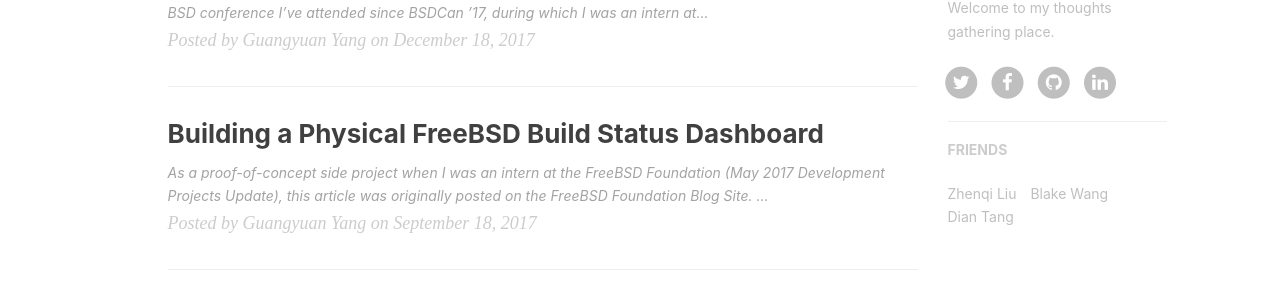
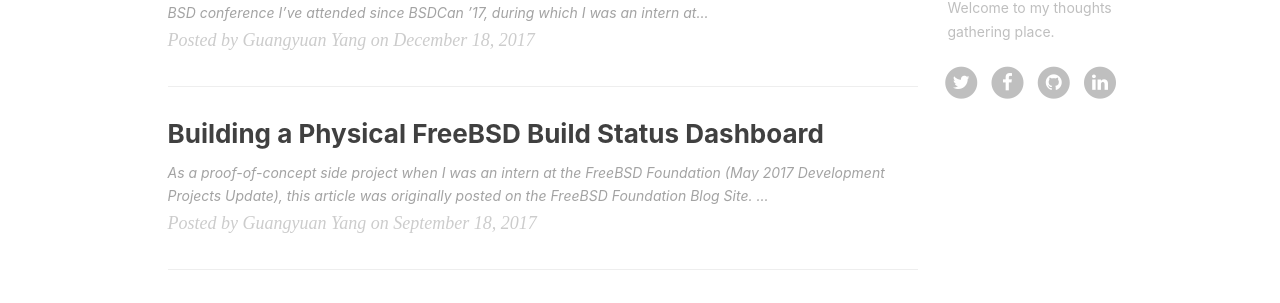
Before and after one commit to yzgyyang/yzgyyang.github.io, a Jekyll site: the page built from index.html, in a window 1280 px wide. Shown: the part 717-1020 px from the top of the page. Built offline with Jekyll 4.4.1, drawn with Linux system fonts in a browser that asks for light colours; nearby versions of some CDN libraries; the list of posts is cut into pages by our own code; comment, search, counter and statistics services are not loaded.

Commit message:
Remove friend links

```diff
--- a/_config.yml
+++ b/_config.yml
@@ -87,17 +87,9 @@ service-worker: true
 
 
 # Friends
-friends: [
-    {
-        title: "Zhenqi Liu",
-        href: "https://echoliu.me/"
-    },
-    {
-        title: "Blake Wang",
-        href: "http://blakewang.me/"
-    },
-    {
-        title: "Dian Tang",
-        href: "http://tangdian.ca/"
-    }
-]
+#friends: [
+#    {
+#        title: "Zhenqi Liu",
+#        href: "https://echoliu.me/"
+#    }
+#]
```
